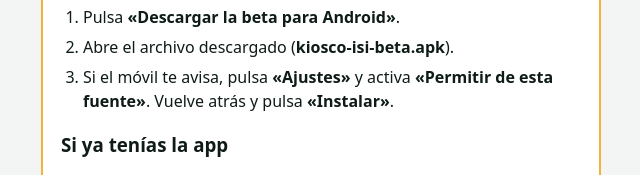
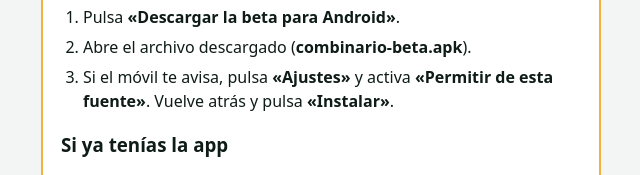
Before and after one commit to kioscoisi/combinario, a plain HTML site: page index.html in a window 1280 px wide. Shown: the part 514-689 px from the top of the page, 319-959 px from the left. Drawn offline with Linux system fonts and the light colour scheme.

Commit message:
Web: la APK de clientes se descarga como combinario-beta.apk (se deja kiosco-isi-beta.apk para enlaces antiguos)

```diff
--- a/index.html
+++ b/index.html
@@ -34,14 +34,14 @@ small{color:var(--muted);font-size:13px}
 <span class="tag">Versión beta · hasta el 30/11/2026</span>
 <h1>Combi: prepara tu jugada y compruébala</h1>
 <p>Reducidas, múltiples, quinielas y comprobación de premios con la cámara. Se valida en tu punto de venta.</p>
-<a class="btn" id="mainBtn" href="descargas/kiosco-isi-beta.apk" download="kiosco-isi-beta.apk">Descargar la beta para Android</a>
+<a class="btn" id="mainBtn" href="descargas/combinario-beta.apk" download="combinario-beta.apk">Descargar la beta para Android</a>
 <a class="btn" id="iosBtn" href="app/" hidden>Abrir la beta para iPhone</a>
 </section>
 <section class="card" id="cAndroid">
 <h2>Instalarla en Android</h2>
 <ol>
 <li>Pulsa <b>«Descargar la beta para Android»</b>.</li>
-<li>Abre el archivo descargado (<b>kiosco-isi-beta.apk</b>).</li>
+<li>Abre el archivo descargado (<b>combinario-beta.apk</b>).</li>
 <li>Si el móvil te avisa, pulsa <b>«Ajustes»</b> y activa <b>«Permitir de esta fuente»</b>. Vuelve atrás y pulsa <b>«Instalar»</b>.</li>
 </ol>
 <h3>Si ya tenías la app</h3>
```
Also changed, not shown: 1 other file.
